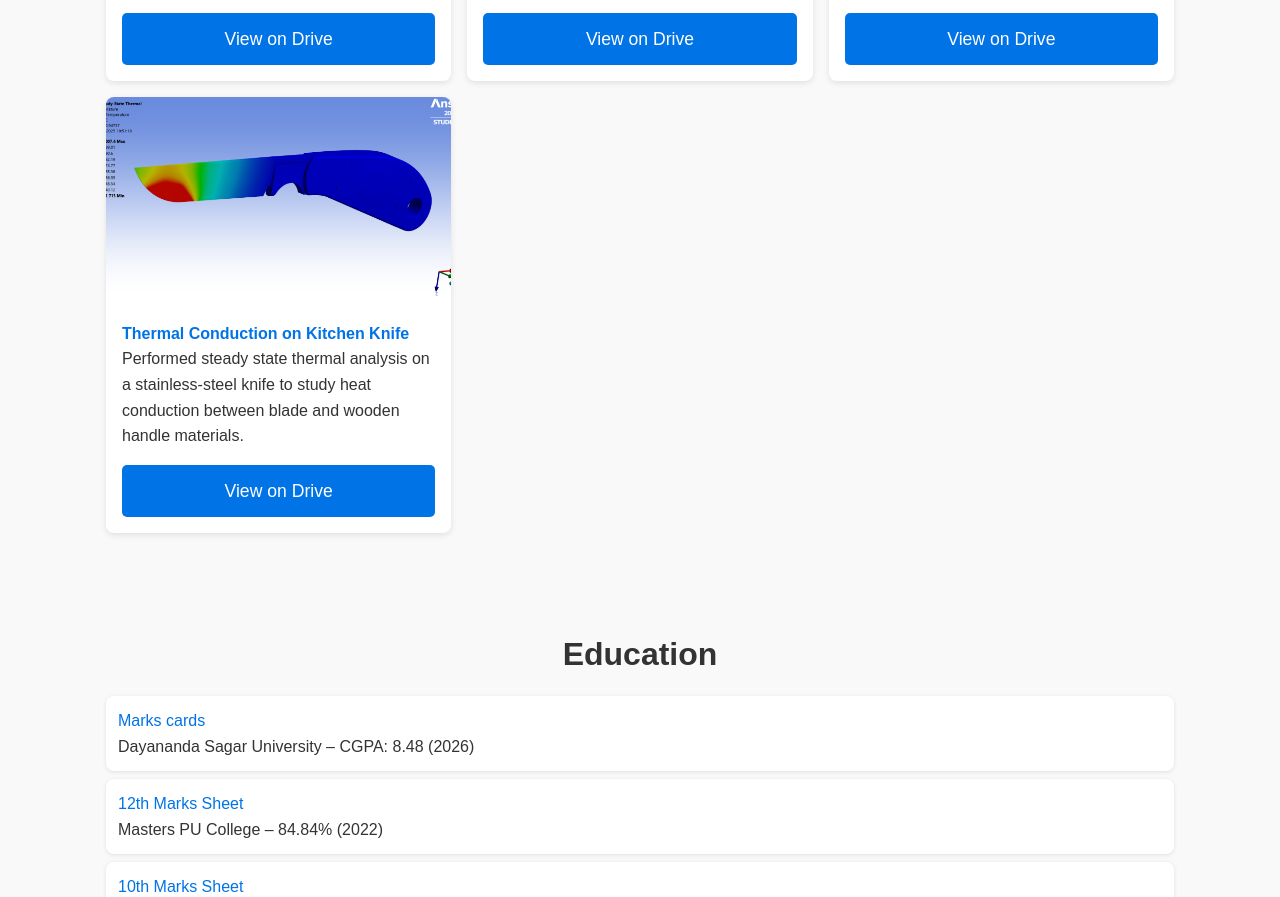
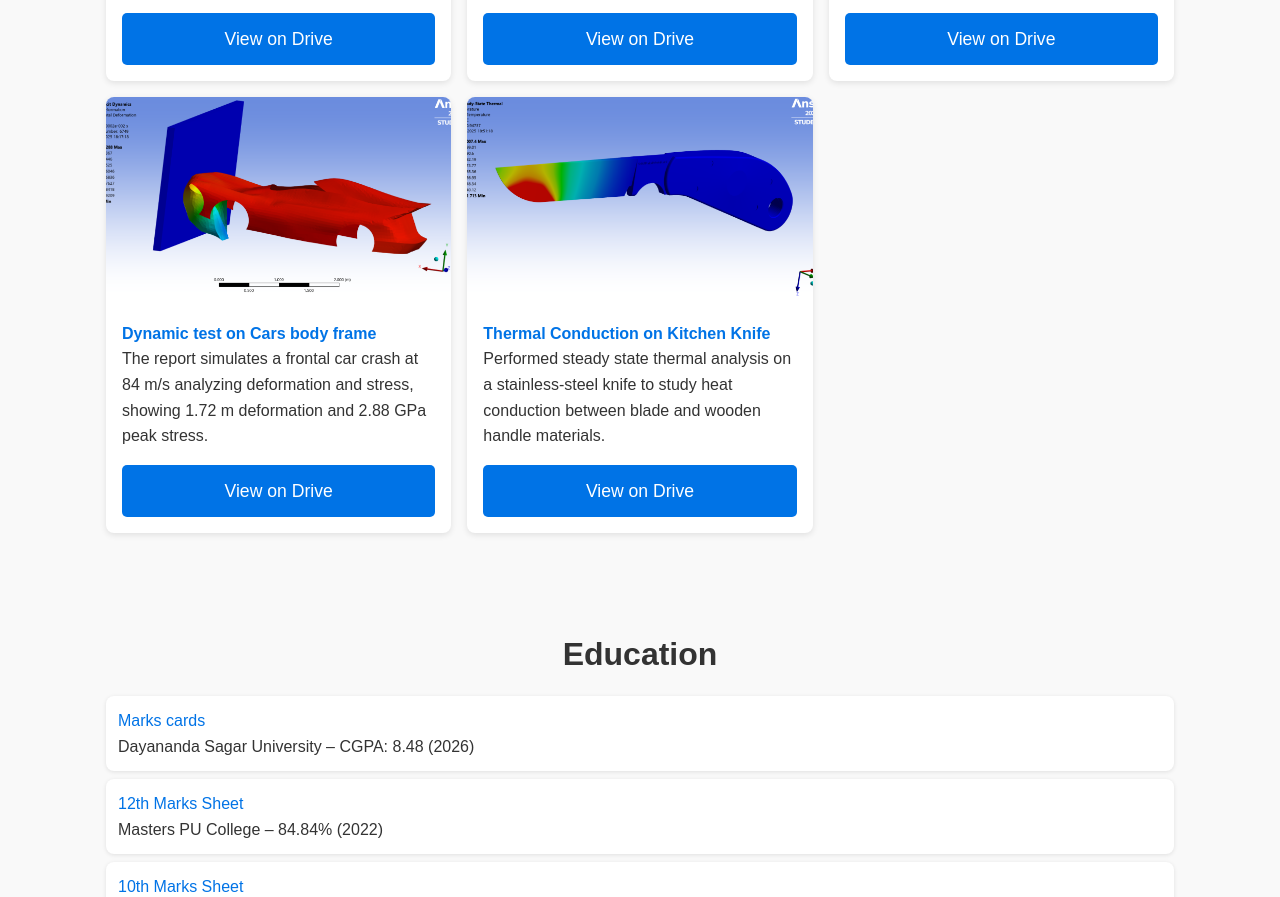
Before and after one commit to KhuGowP/KhushwanthGowdaP_Portfolio, a plain HTML site: page index.html in a window 1280 px wide. Shown: the part 2801-3698 px from the top of the page. Drawn offline with Linux system fonts and the light colour scheme.

Commit message:
Crash Test

```diff
--- a/index.html
+++ b/index.html
@@ -306,7 +306,26 @@
           </div>
         </article>
 
+
         <!-- Project 4 -->
+        <article class="card">
+          <div class="card-media">
+            <img src="Crash Test.png" alt="Dynamic test on Cars body frame" />
+          </div>
+          <div class="card-body">
+            <h4>
+              <a href="https://drive.google.com/file/d/1QziKagJ81kNAew0lKQ0DZIUCRmHbe7rP/view?usp=drive_link" target="_blank" rel="noopener noreferrer">
+                Dynamic test on Cars body frame
+              </a>
+            </h4>
+            <p>The report simulates a frontal car crash at 84 m/s analyzing deformation and stress, showing 1.72 m deformation and 2.88 GPa peak stress.</p>
+            <a class="primary-btn full-width" href="https://drive.google.com/file/d/1QziKagJ81kNAew0lKQ0DZIUCRmHbe7rP/view?usp=drive_link" target="_blank" rel="noopener noreferrer">View on Drive</a>
+          </div>
+        </article>
+
+
+
+        <!-- Project 5 -->
         <article class="card">
           <div class="card-media">
             <img src="Conduction Test.png" alt="Conduction Test Report" />
```
Also changed, not shown: Crash Test.png (added).
